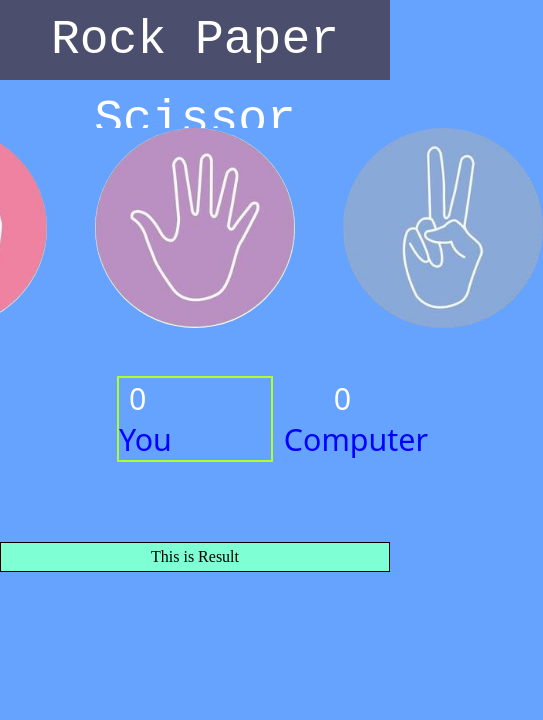
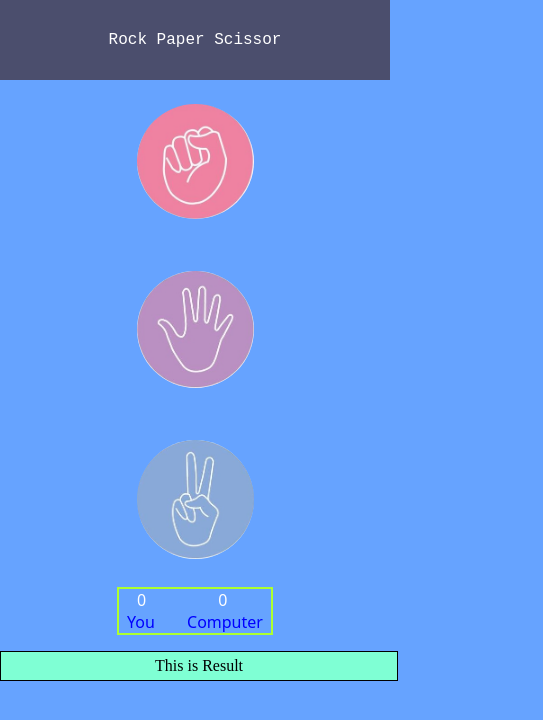
Before and after one commit to byte-Raccoon/stone-paper-scissor, a plain HTML site: page index.html in a window 390 px wide. Shown: the whole page, 543 px wide, since content can reach past the window. Drawn offline with Linux system fonts and the light colour scheme.

Commit message:
updated for mobile view

```diff
--- a/style.css
+++ b/style.css
@@ -69,3 +69,25 @@ img{
   background-color: aquamarine;
   border: 1px solid black;
 }
+
+@media (max-width: 480px) {
+  /* *{ width: 90%;} */
+  .heading {font-size: 1rem;}
+  .choices {display: flex;
+            flex-direction: column;
+            align-items: center;
+            margin-top: 1.5rem;
+            margin-bottom: 1.5rem;
+            margin-left: auto;
+            margin-right: auto;}
+  .scoreBoard {gap : 1rem;
+              font-size: 1rem;
+              margin-top: 10px;}
+  #compScore {margin-left: 8vw;}
+  .choice {height: 30%;
+          width: 30%;}
+  img {height: 100%;
+        width: 100%;}
+  .result {margin-top: 1rem;
+          width: 99vw;}
+}
```
